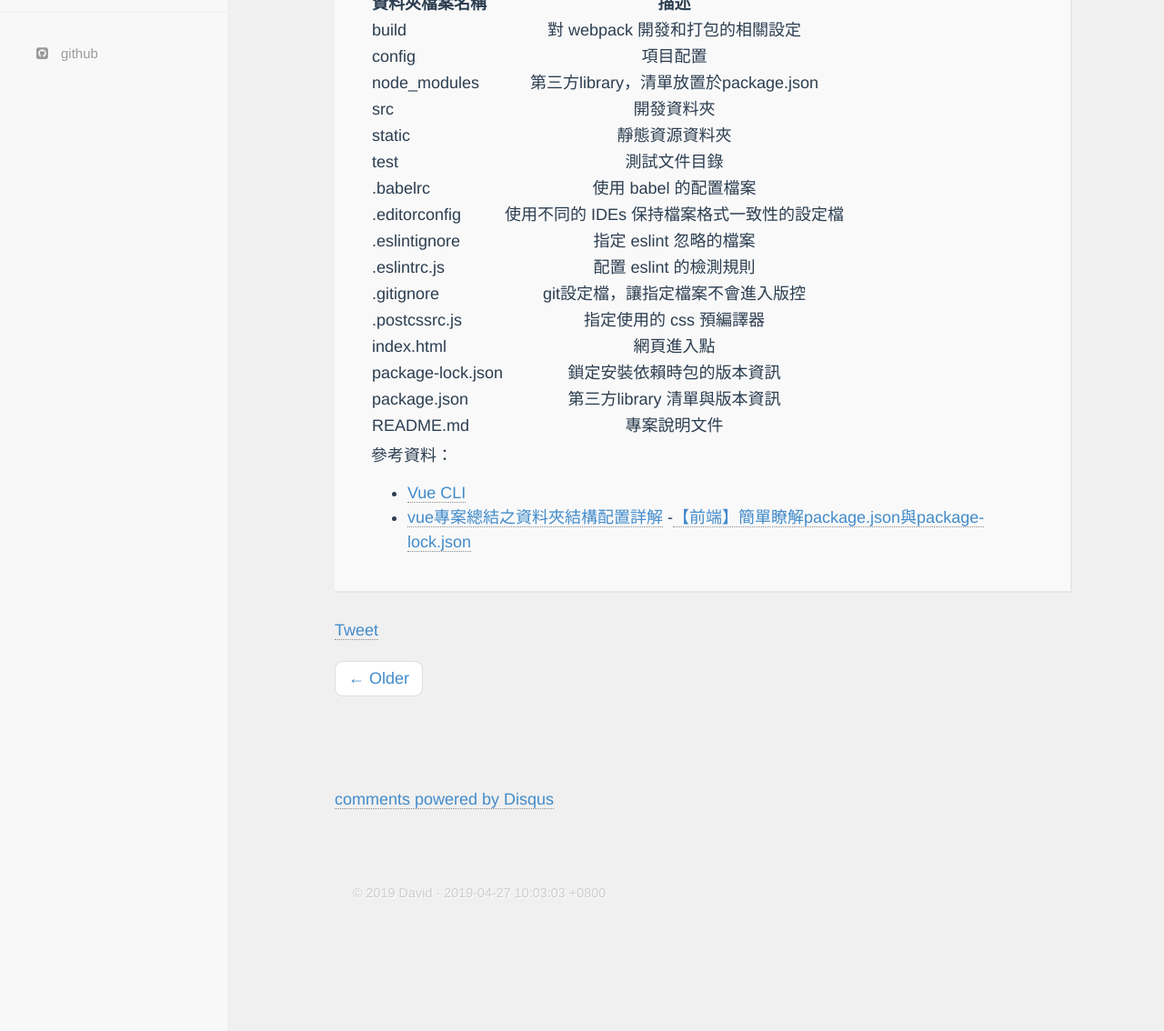
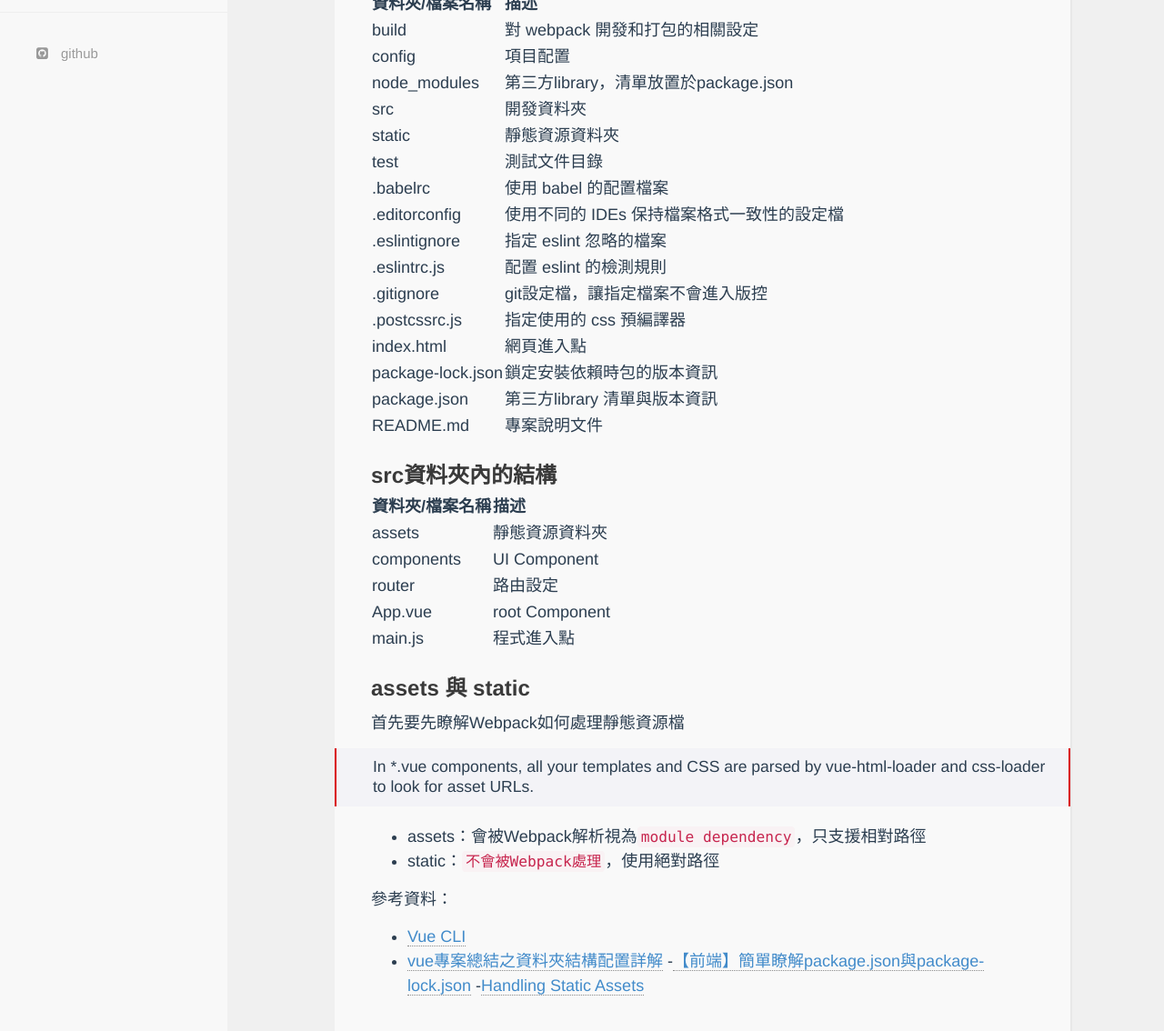
Before and after one commit to david8388/david8388.github.io, a Jekyll site: the page built from _posts/2019-04-25-Vue-101-Day-2.md, in a window 1280 px wide and 1400 px high, scrolled down 603 px. Shown: the part 266-1400 px from the top of the window at 91% size. Built offline with Jekyll 4.4.1, drawn with Linux system fonts in a browser that asks for light colours; nearby versions of some CDN libraries; comment, search, counter and statistics services are not loaded; before the commit the page ends 1871 px from its top, so only the background shows below that; some of the changed text lies outside the part shown.

Commit message:
update:2019-04-25-Vue-101-Day-2

```diff
--- a/_posts/2019-04-25-Vue-101-Day-2.md
+++ b/_posts/2019-04-25-Vue-101-Day-2.md
@@ -17,29 +17,48 @@ $ vue create my-vue-project ## Vue CLI 3以上才有支援
 安裝的過程也會問要不要使用ESLint、是否設定unit tests...等，這些都可以依據使用者做出調整。
 
 ### 專案目錄架構
-![Vue](https://i.imgur.com/e2v9KRs.png)
+![Vue](https://i.imgur.com/GRPBM7K.png)
 
-| 資料夾檔案名稱      | 描述                                     |
-| -------------     |:--------------------------------------: |
-| build             | 對 webpack 開發和打包的相關設定             |
-| config            | 項目配置                                  |
-| node_modules      | 第三方library，清單放置於package.json      |
-| src               | 開發資料夾                                |
-| static            | 靜態資源資料夾                            |
-| test              | 測試文件目錄                              |
-| .babelrc          | 使用 babel 的配置檔案                     |
-| .editorconfig     | 使用不同的 IDEs 保持檔案格式一致性的設定檔    |
-| .eslintignore     | 指定 eslint 忽略的檔案                    |
-| .eslintrc.js      | 配置 eslint 的檢測規則                    |
-| .gitignore        | git設定檔，讓指定檔案不會進入版控            |
+| 資料夾/檔案名稱   | 描述                                       |
+|-------------------|------------------------------------------|
+| build             | 對 webpack 開發和打包的相關設定            |
+| config            | 項目配置                                   |
+| node_modules      | 第三方library，清單放置於package.json       |
+| src               | 開發資料夾                                 |
+| static            | 靜態資源資料夾                             |
+| test              | 測試文件目錄                               |
+| .babelrc          | 使用 babel 的配置檔案                      |
+| .editorconfig     | 使用不同的 IDEs 保持檔案格式一致性的設定檔 |
+| .eslintignore     | 指定 eslint 忽略的檔案                     |
+| .eslintrc.js      | 配置 eslint 的檢測規則                     |
+| .gitignore        | git設定檔，讓指定檔案不會進入版控           |
 | .postcssrc.js     | 指定使用的 css 預編譯器                    |
-| index.html        | 網頁進入點                                |
-| package-lock.json | 鎖定安裝依賴時包的版本資訊                      |
+| index.html        | 網頁進入點                                 |
+| package-lock.json | 鎖定安裝依賴時包的版本資訊                 |
 | package.json      | 第三方library 清單與版本資訊               |
-| README.md         | 專案說明文件                              |
+| README.md         | 專案說明文件                               |
+
+
+### src資料夾內的結構
+
+| 資料夾/檔案名稱 | 描述           |
+|-----------------|----------------|
+| assets          | 靜態資源資料夾 |
+| components      | UI Component   |
+| router          | 路由設定       |
+| App.vue         | root Component |
+| main.js         | 程式進入點     |
+
+### assets 與 static
+首先要先瞭解Webpack如何處理靜態資源檔
+> In *.vue components, all your templates and CSS are parsed by vue-html-loader and css-loader to look for asset URLs.
+
+* assets：會被Webpack解析視為`module dependency`，只支援相對路徑
+* static：`不會被Webpack處理`，使用絕對路徑
 
 參考資料：
 
 - [Vue CLI](https://cli.vuejs.org/)
 - [vue專案總結之資料夾結構配置詳解](https://codertw.com/%E5%89%8D%E7%AB%AF%E9%96%8B%E7%99%BC/226385/)
 -[【前端】簡單瞭解package.json與package-lock.json](https://www.twblogs.net/a/5b8b1bf92b717718832d5a69)
+-[Handling Static Assets](http://vuejs-templates.github.io/webpack/static.html)
```
Also changed, not shown: other parts of _posts/2019-04-25-Vue-101-Day-2.md (+1 -1 lines).
